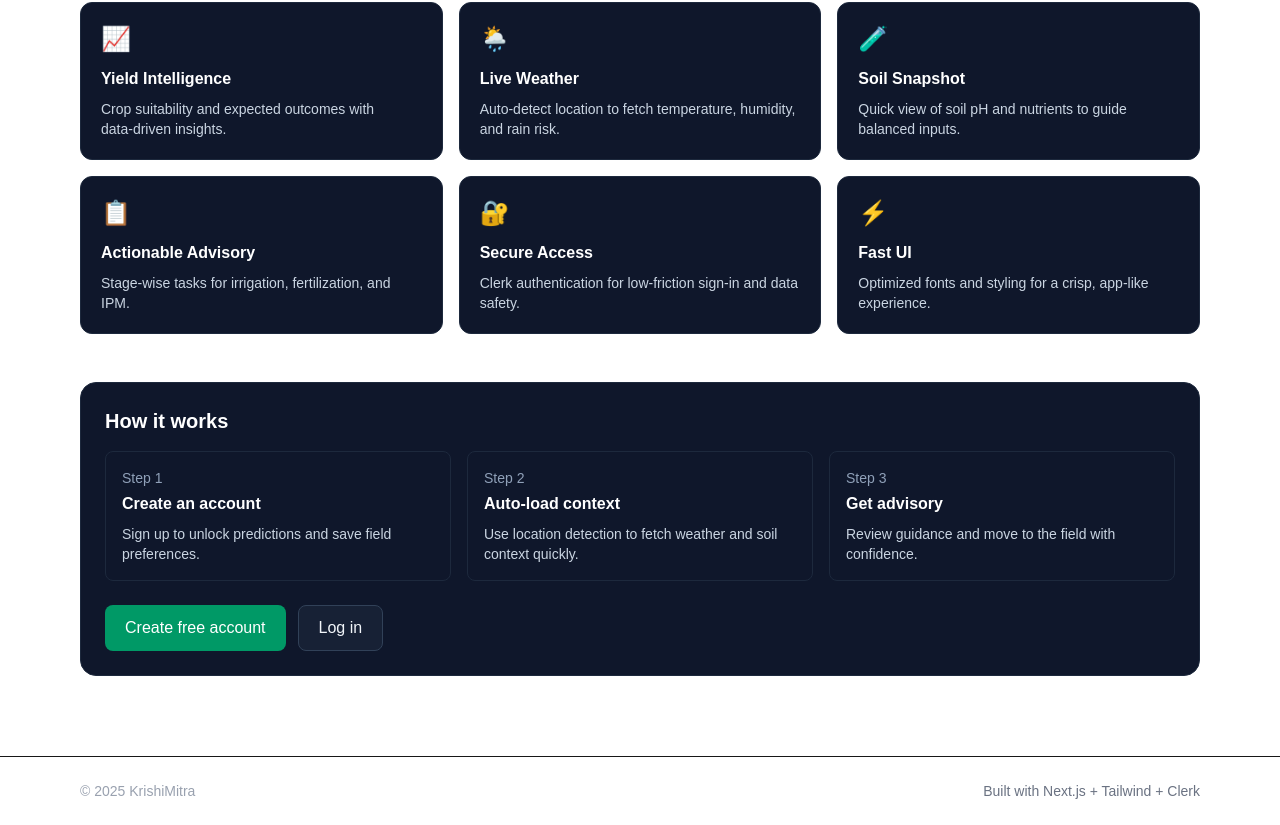
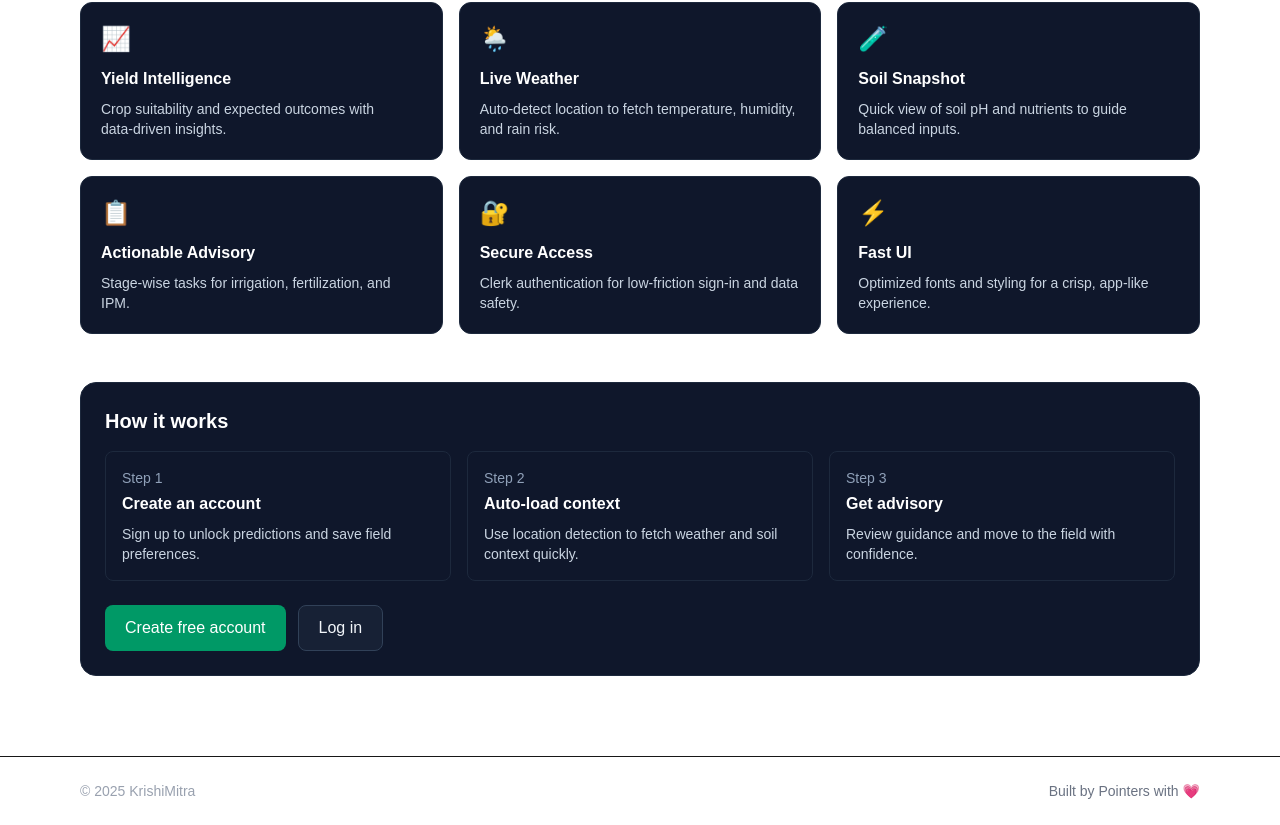
Before and after one commit to div-yan-shu-13/krishi-mitra, a Next.js app: page / in a window 1280 px wide. Shown: the part 601-1426 px from the top of the page. Built offline with nearby package versions, Linux system fonts and the light colour scheme; no server answers.

Commit message:
website working

```diff
--- a/app/layout.js
+++ b/app/layout.js
@@ -105,7 +105,7 @@ export default function RootLayout({ children }) {
               <div className="mx-auto max-w-6xl px-4 py-6 text-sm text-gray-400 flex items-center justify-between">
                 <p>© {new Date().getFullYear()} KrishiMitra</p>
                 <p className="text-gray-500">
-                  Built with Next.js + Tailwind + Clerk
+                  Built by Pointers with 💗
                 </p>
               </div>
             </footer>
```
